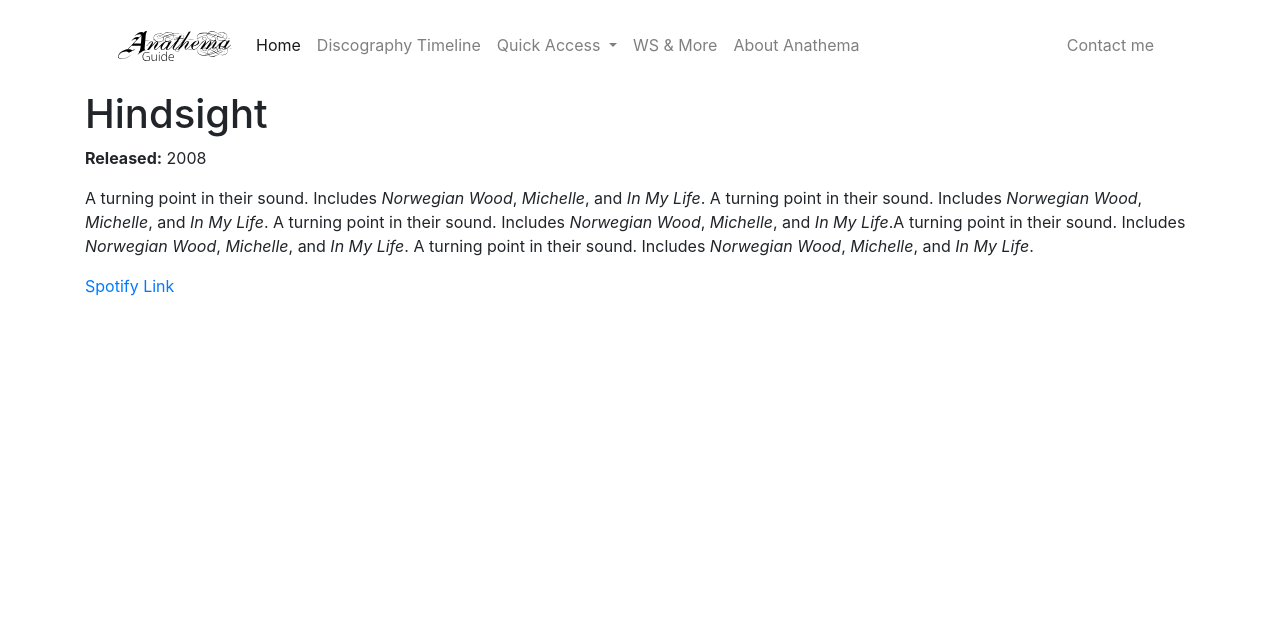
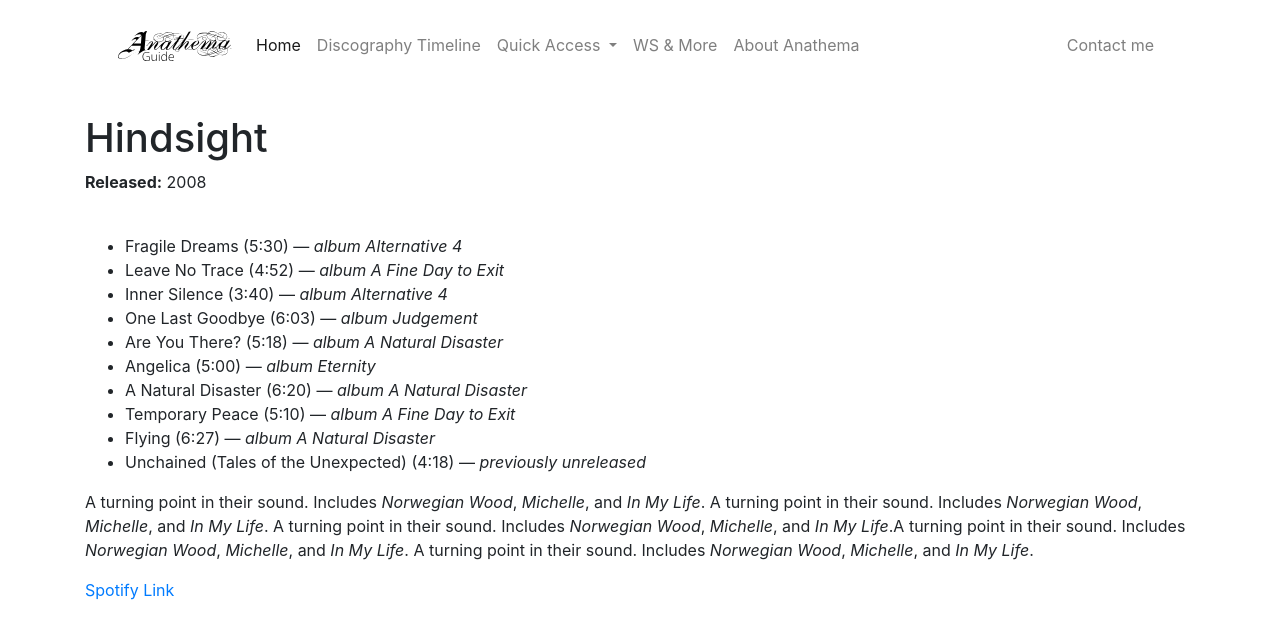
Before and after one commit to Hita9900/Anathema-Guide, a Jekyll site: the page built from _albums/Hindsight.md, in a window 1280 px wide. Shown: the top 639 px of the page. Built offline with Jekyll 4.4.1, drawn with Linux system fonts in a browser that asks for light colours; nearby versions of some CDN libraries.

Commit message:
last minute touch ups

```diff
--- a/_albums/Hindsight.md
+++ b/_albums/Hindsight.md
@@ -33,6 +33,7 @@ tracklist:
   - title: "Unchained (Tales of the Unexpected)"
     length: "4:18"
     source: "previously unreleased"
+imgURL: "https://upload.wikimedia.org/wikipedia/en/a/ad/KSCOPE106_Anathema.jpg"
 Note: "This Compilation Album is consisting of re-recorded versions of some of the band's classic songs  with the addition of one new song, Unchained (Tales of the  Unexpected)."
 ---
 
--- a/_layouts/standard-album.html
+++ b/_layouts/standard-album.html
@@ -70,12 +70,34 @@
 
 
   <div class="container">
+    <img src="{{ imgURL }}">
     <h1>{{ page.title }}</h1>
     <p><strong>Released:</strong> {{ page.year }}</p>
-        <div>
+    <br>
+    <ul>
+      {% for track in page.tracklist %}
+        <li>
+          {{ track.title }} ({{ track.length }})
+            {% if track.source %}
+            — <em>{{ track.source }}</em>
+            {% endif %}
+        </li>
+      {% endfor %}
+    </ul>
+    <p>{{ page.note }}</p>
+    <div>
       {{ content }}
     </div>
   </div>
+
+
+
+
+
+
+
+
+
   <script src="https://cdn.jsdelivr.net/npm/jquery@3.5.1/dist/jquery.slim.min.js" integrity="sha384-DfXdz2htPH0lsSSs5nCTpuj/zy4C+OGpamoFVy38MVBnE+IbbVYUew+OrCXaRkfj" crossorigin="anonymous"></script>
   <script src="https://cdn.jsdelivr.net/npm/bootstrap@4.6.2/dist/js/bootstrap.bundle.min.js" integrity="sha384-Fy6S3B9q64WdZWQUiU+q4/2Lc9npb8tCaSX9FK7E8HnRr0Jz8D6OP9dO5Vg3Q9ct" crossorigin="anonymous"></script>
 </body>
```
